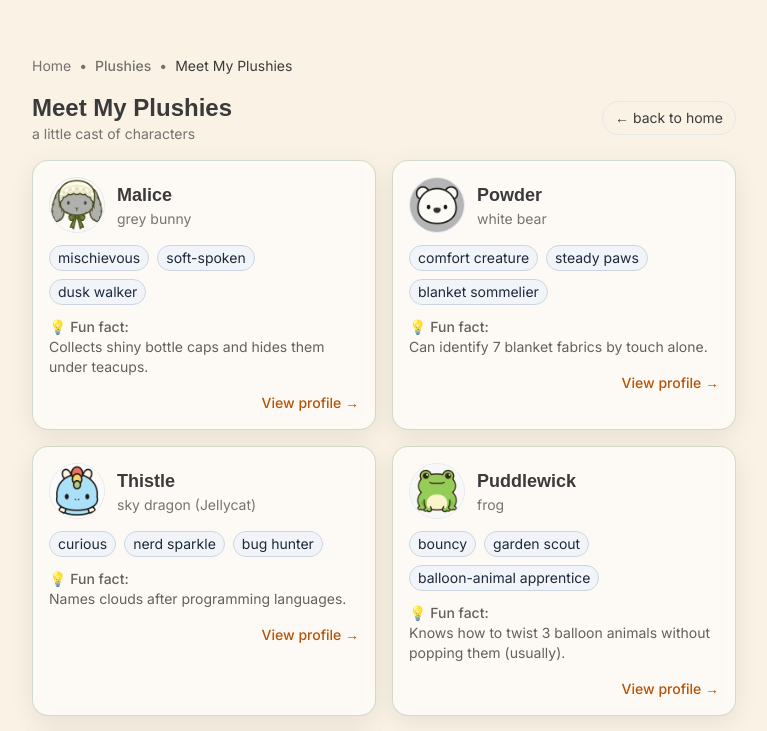
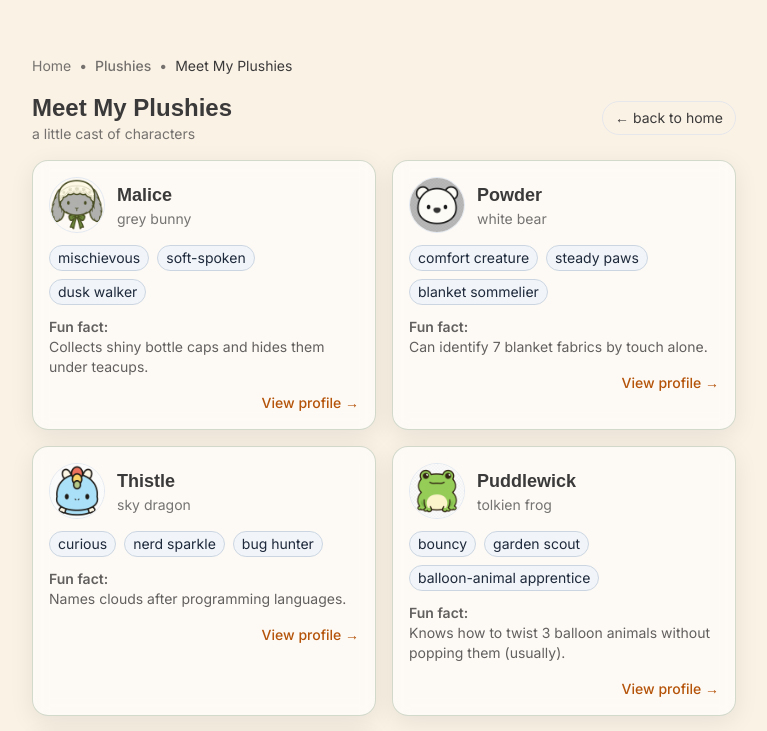
Before and after one commit to ericlong12/cottagecore-garden, a Next.js app: page /plushies in a window 1280 px wide. Shown: the top 731 px of the page, without its empty margins (256-1023 px from the left). Built offline with nearby package versions, Linux system fonts and the light colour scheme; no server answers; a web font is replaced by a local one.

Commit message:
UI fixes

```diff
--- a/app/plushies/page.tsx
+++ b/app/plushies/page.tsx
@@ -85,7 +85,7 @@ export default function PlushiesPage() {
 
                 {p.funFact && (
                   <p className="mt-3 text-sm text-ink/80">
-                    <span className="font-medium">💡 Fun fact:</span>{' '}
+                    <strong className="font-semibold">Fun fact:</strong>{' '}
                     <span className="line-clamp-2">{p.funFact}</span>
                   </p>
                 )}
--- a/content/plushies.ts
+++ b/content/plushies.ts
@@ -36,7 +36,7 @@ export const plushies: Plushie[] = [
   {
     id: "thistle",
     name: "Thistle",
-    species: "sky dragon (Jellycat)",
+    species: "sky dragon",
     avatar: "/plushies/thistle.png",
     traits: ["curious", "nerd sparkle", "bug hunter"],
     funFact: "Names clouds after programming languages.",
@@ -47,7 +47,7 @@ export const plushies: Plushie[] = [
   {
     id: "puddlewick",
     name: "Puddlewick",
-    species: "frog",
+    species: "tolkien frog",
     avatar: "/plushies/puddlewick.png",
     traits: ["bouncy", "garden scout", "balloon-animal apprentice"],
     funFact: "Knows how to twist 3 balloon animals without popping them (usually).",
@@ -58,7 +58,7 @@ export const plushies: Plushie[] = [
   {
   id: "fable",
   name: "Fable",
-  species: "tan bunny",
+  species: "knot bunny",
   avatar: "/plushies/fable.png",
   traits: ["storyteller", "gentle paws", "dawn cuddler"],
   funFact: "Can recall the first line of every bedtime story.",
```
